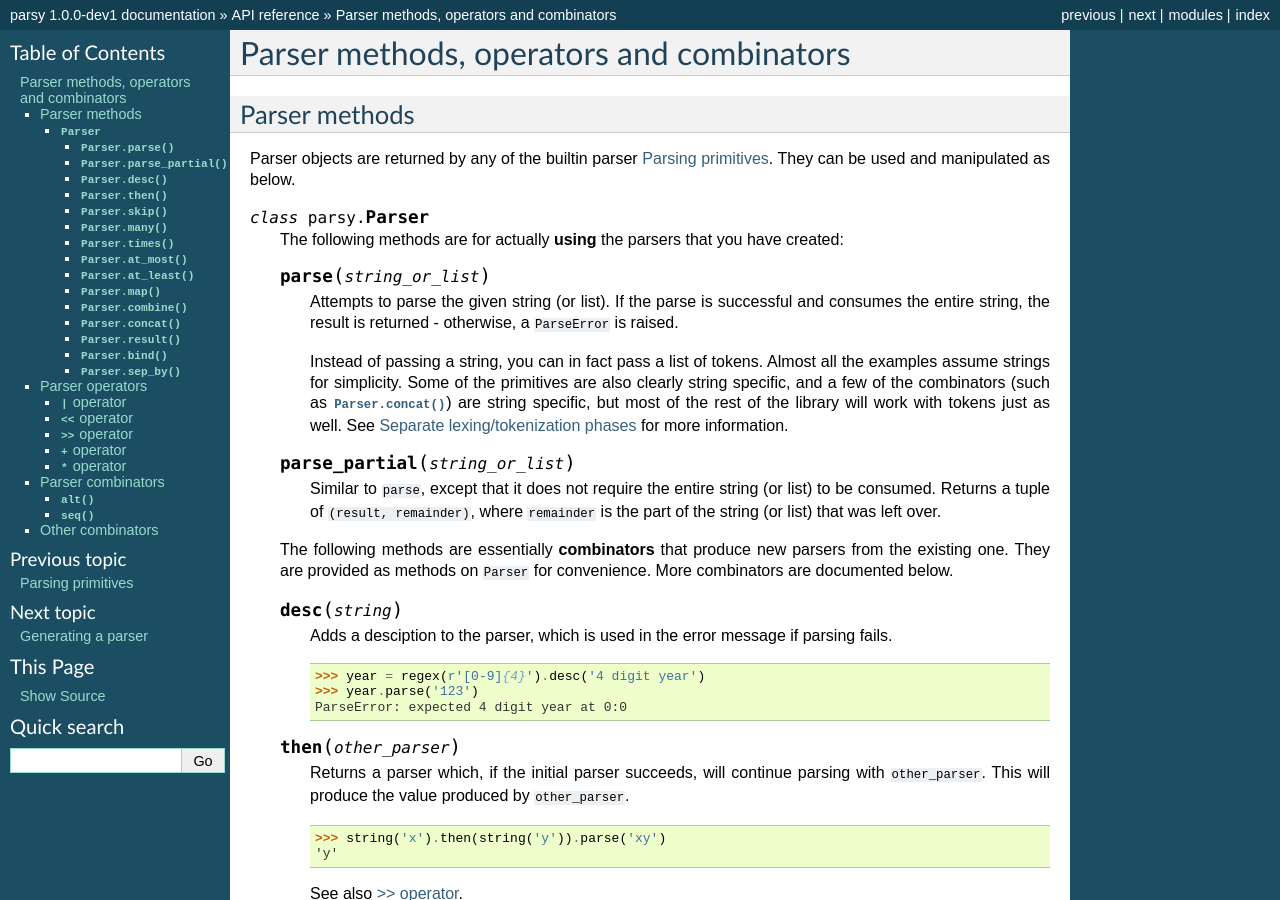
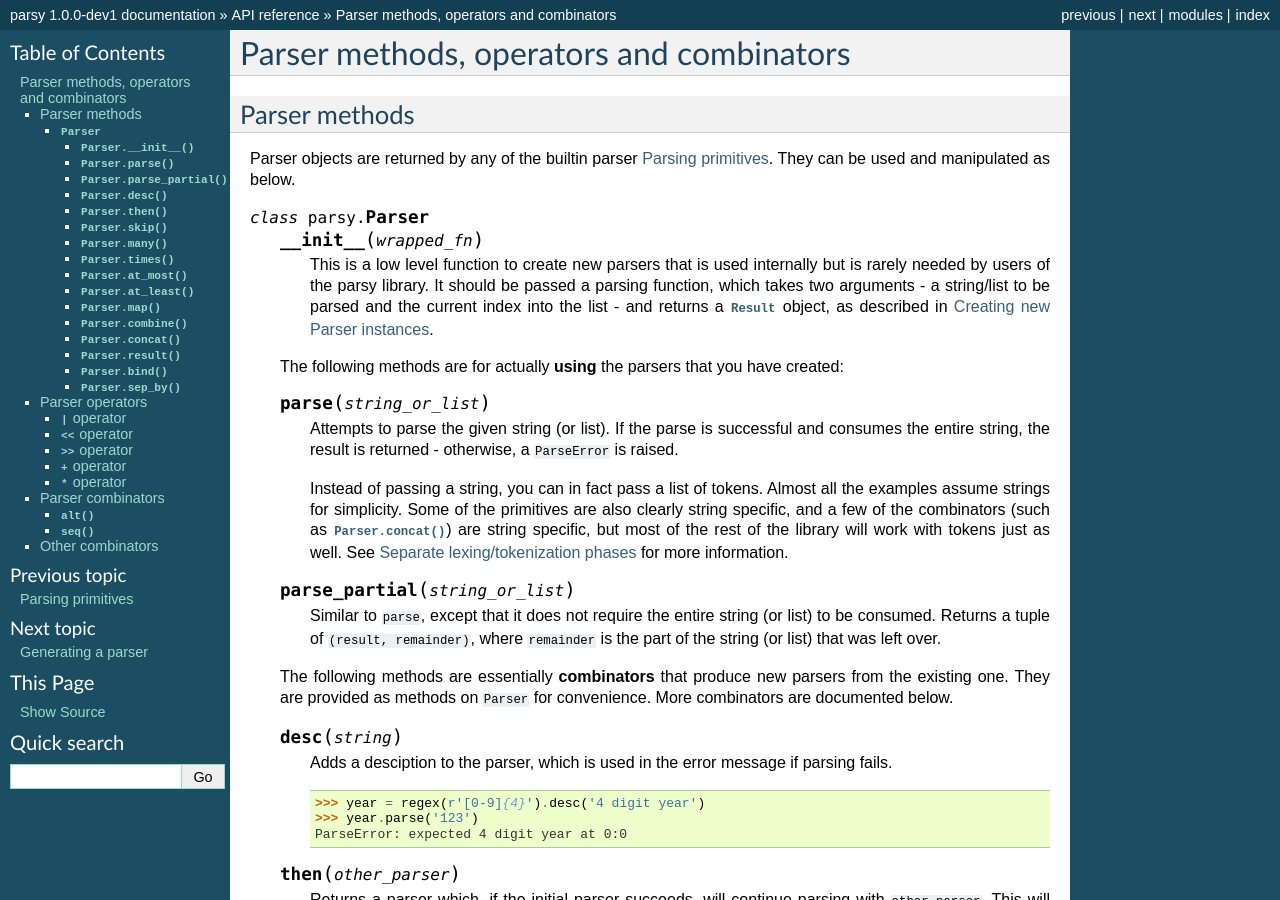
Before and after one commit to python-parsy/parsy, a Sphinx documentation site: the page built from docs/ref/methods_and_combinators.rst, in a window 1280 px wide and 900 px high. Built offline with Sphinx 7.4.7, drawn with Linux system fonts in a browser that asks for light colours.

Commit message:
Documented `Parser.__init__` and `Result`
Fixes #10

```diff
--- a/docs/ref/index.rst
+++ b/docs/ref/index.rst
@@ -9,3 +9,4 @@
    primitives
    methods_and_combinators
    generating
+   parser_instances
--- a/docs/ref/methods_and_combinators.rst
+++ b/docs/ref/methods_and_combinators.rst
@@ -11,6 +11,14 @@ can be used and manipulated as below.
 .. currentmodule:: parsy
 
 .. class:: Parser
+
+   .. method:: __init__(wrapped_fn)
+
+      This is a low level function to create new parsers that is used internally
+      but is rarely needed by users of the parsy library. It should be passed a
+      parsing function, which takes two arguments - a string/list to be parsed
+      and the current index into the list - and returns a :class:`Result` object,
+      as described in :doc:`/ref/parser_instances`.
 
    The following methods are for actually **using** the parsers that you have
    created:
```
Also changed, not shown: docs/ref/parser_instances.rst (added, +67 -0 lines).
